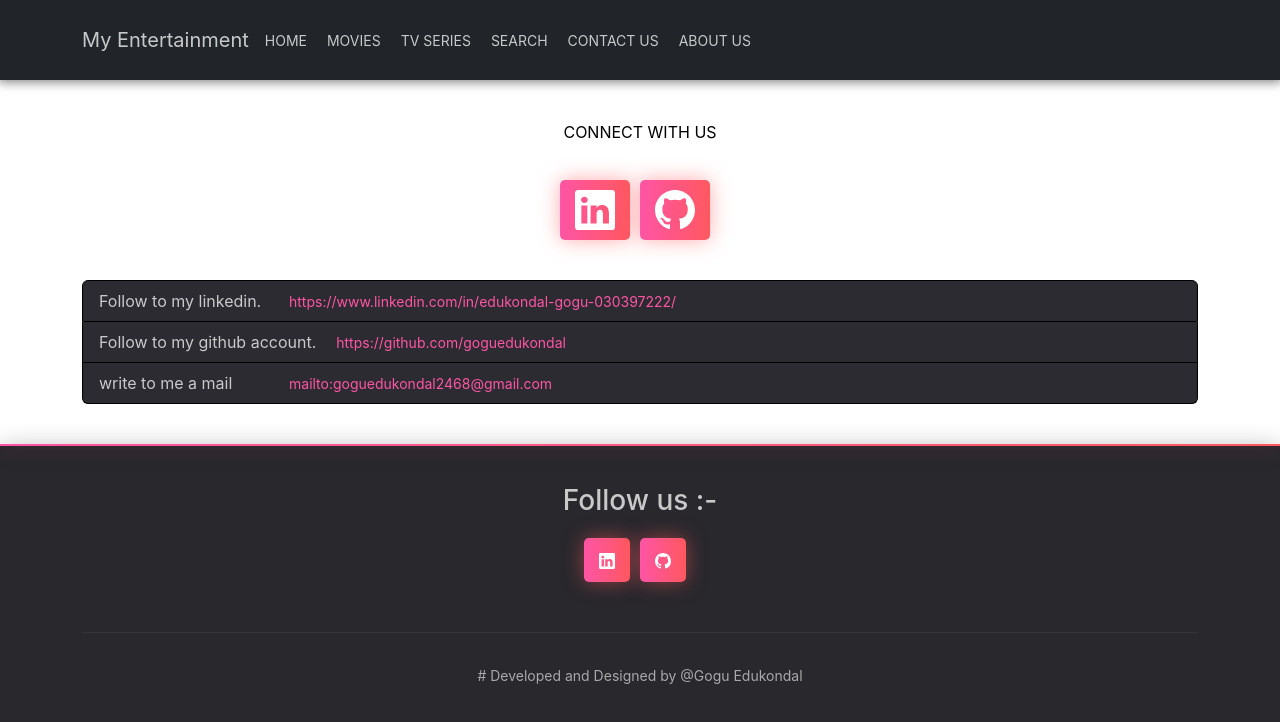
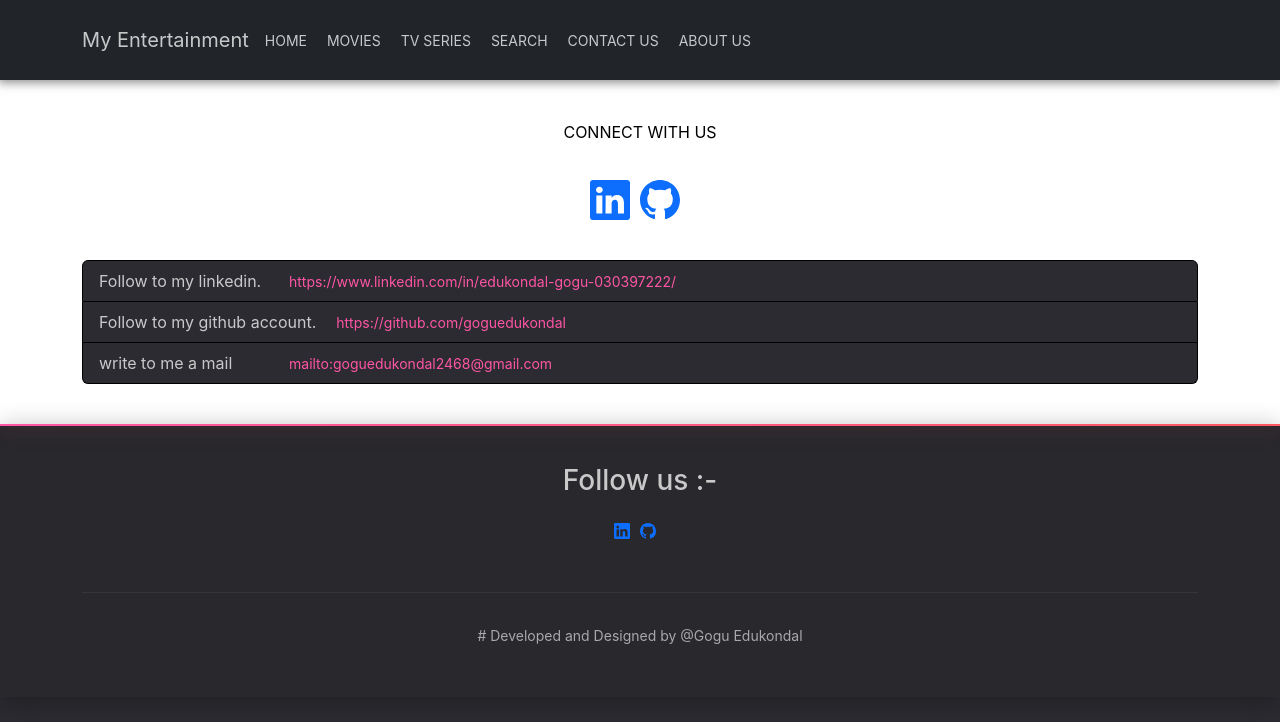
Before and after one commit to goguedukondal/my-entertainment, a React (Create React App) app: page /contact in a window 1280 px wide. Shown: the top 722 px of the page. Built offline with nearby package versions, Linux system fonts and the light colour scheme.

Commit message:
Update style.css

```diff
--- a/src/Components/Pagination/style.css
+++ b/src/Components/Pagination/style.css
@@ -21,6 +21,7 @@
     border:0;
     display: block;
     color: rgba(255,255,255,0.5);
+
     text-align: center;
     border-radius: 4px;
     line-height: 35px;
@@ -46,19 +47,7 @@
     vertical-align: top;
     margin-right: 10px;
 }
-.socialIconsList li a{
-    color: #fff;
-    font-weight: 500;
-    background-image: linear-gradient(90deg, #ff55a5 0%, #ff5860 100%);
-    box-shadow: 0 0 20px 0 rgb(255 88 96 / 50%);
-    display: block;
-    padding: 10px 15px;
-    border-radius: 5px;
-}
-.socialIconsList li a:hover{
-    background:#fff;
-    color: #ff5860;
-}
+
 .head_3{
     text-align: center;
     margin: 0;
```
